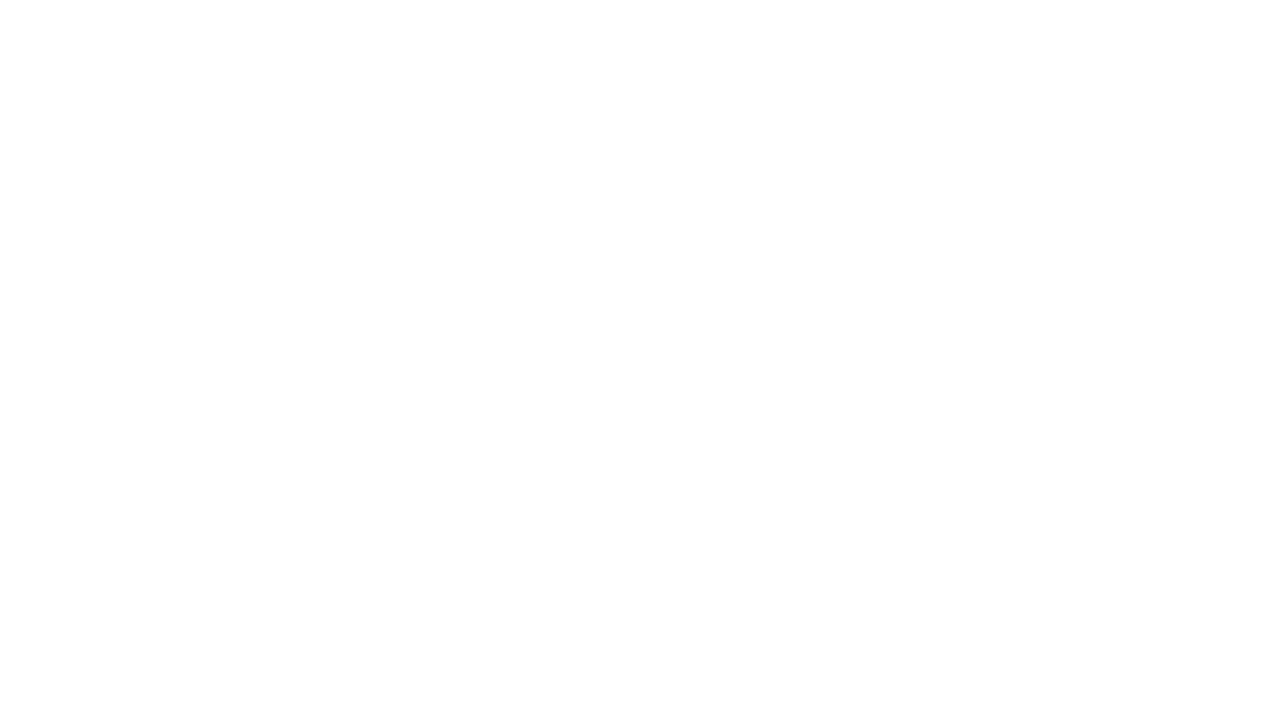
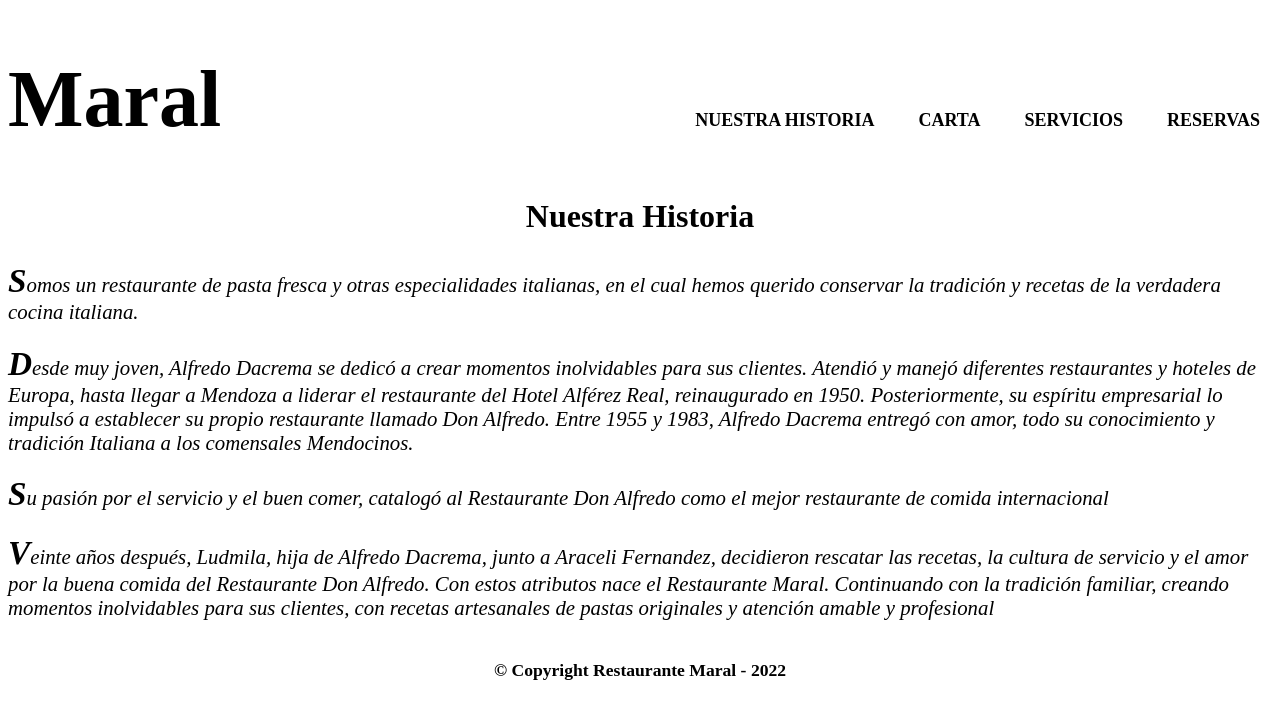
Before and after one commit to IvarDacrema/RestauranteMaral, a plain HTML site: page nosotros.html in a window 1280 px wide. Drawn offline with Linux system fonts and the light colour scheme.

Commit message:
proyecto de maral restaurante

```diff
--- a/index.html
+++ b/index.html
@@ -1,22 +1,29 @@
 <!DOCTYPE html>
-<html lang="en">
+<html lang="es">
 <head>
     <meta charset="UTF-8">
     <meta http-equiv="X-UA-Compatible" content="IE=edge">
     <meta name="viewport" content="width=device-width, initial-scale=1.0">
     <title>Restaurante Maral</title>
+    <link rel="stylesheet" href="style.css">
 </head>
 <body>
-    <header>
-
+    <header class="cabecera">
+        <h1>Maral</h1>
+        <nav>
+            <li><a href="nosotros.html">Nuestra Historia</a></li>
+            <li><a href="carta.html">Carta</a></li>
+            <li><a href="interactivo.html">Servicios</a></li>
+            <li><a href="contacto.html">Reservas</a></li>
+        </nav>
     </header>
 
-    <main>
-
+    <main class="principal">
+        <img src="imagenes/pasta.jpeg" alt="imagen de fideos">
     </main>
 
-    <footer>
-
+    <footer class="pie_pagina">
+        <p class="copyright">&copy Copyright Restaurante Maral - 2022</p>
     </footer>
 </body>
 </html>
--- a/nosotros.html
+++ b/nosotros.html
@@ -0,0 +1,40 @@
+<!DOCTYPE html>
+<html lang="en">
+<head>
+    <meta charset="UTF-8">
+    <meta http-equiv="X-UA-Compatible" content="IE=edge">
+    <meta name="viewport" content="width=device-width, initial-scale=1.0">
+    <title>Nuestra Historia - Maral</title>
+    <link rel="stylesheet" href="style.css">
+</head>
+<body>
+    <header class="cabecera">
+        <h1>Maral</h1>
+        <nav>
+            <li><a href="nosotros.html">Nuestra Historia</a></li>
+            <li><a href="carta.html">Carta</a></li>
+            <li><a href="interactivo.html">Servicios</a></li>
+            <li><a href="contacto.html">Reservas</a></li>
+        </nav>
+    </header>
+
+    <main class="principal_historia">
+        <h2>Nuestra Historia</h2>
+            <p>
+                Somos un restaurante de pasta fresca y otras especialidades italianas, en el cual hemos querido conservar la tradición y recetas de la verdadera cocina italiana.
+            <p>
+                Desde muy joven, Alfredo Dacrema se dedicó a crear momentos inolvidables para sus clientes. Atendió y manejó diferentes restaurantes y hoteles de Europa, hasta llegar a Mendoza a liderar el restaurante del Hotel Alférez Real, reinaugurado en 1950. Posteriormente, su espíritu empresarial lo impulsó a establecer su propio restaurante llamado Don Alfredo. Entre 1955 y 1983, Alfredo Dacrema entregó con amor, todo su conocimiento y tradición Italiana a los comensales Mendocinos.
+            </p>
+            <p>
+                Su pasión por el servicio y el buen comer, catalogó al Restaurante Don Alfredo como el mejor restaurante de comida internacional
+            </p>
+            <p>
+                Veinte años después, Ludmila, hija de Alfredo Dacrema, junto a Araceli Fernandez, decidieron rescatar las recetas, la cultura de servicio y el amor por la buena comida del Restaurante Don Alfredo. Con estos atributos nace el Restaurante Maral. Continuando con la tradición familiar, creando momentos inolvidables para sus clientes, con recetas artesanales de pastas originales y atención amable y profesional
+            </p>
+    </main>
+
+    <footer class="pie_pagina">
+        <p class="copyright">&copy Copyright Restaurante Maral - 2022</p>
+    </footer>
+</body>
+</html>
--- a/style.css
+++ b/style.css
@@ -0,0 +1,50 @@
+/* css de index */
+h1{
+    font-size: 5em;
+}
+nav{
+    position: absolute;
+    top: 110px;
+    right: 0%;
+}
+
+nav li{
+    display: inline;
+    margin: 0 20px;
+}
+
+nav a{
+    text-transform: uppercase;
+    color: black;
+    font-weight: bold;
+    font-size: 18px;
+    text-decoration: none;
+}
+
+.principal img{
+    width: 100%;
+}
+
+.pie_pagina p{
+    font-weight: bold;
+    text-align: center;
+    font-size: 1.1em;
+    margin: 40px 0;
+}
+
+/* Css de nosotros*/
+
+.principal_historia h2{
+    text-align: center;
+    font-size: 2em;
+}
+
+.principal_historia p{
+    font-style: italic;
+    font-size: 1.3em;
+}
+
+.principal_historia p::first-letter{
+    font-weight: bold;
+    font-size: 1.6em;
+}
```
Also changed, not shown: servicios.html (added, +43 -0 lines), imagenes/pasta.jpeg (added), interactivo.html (deleted).
